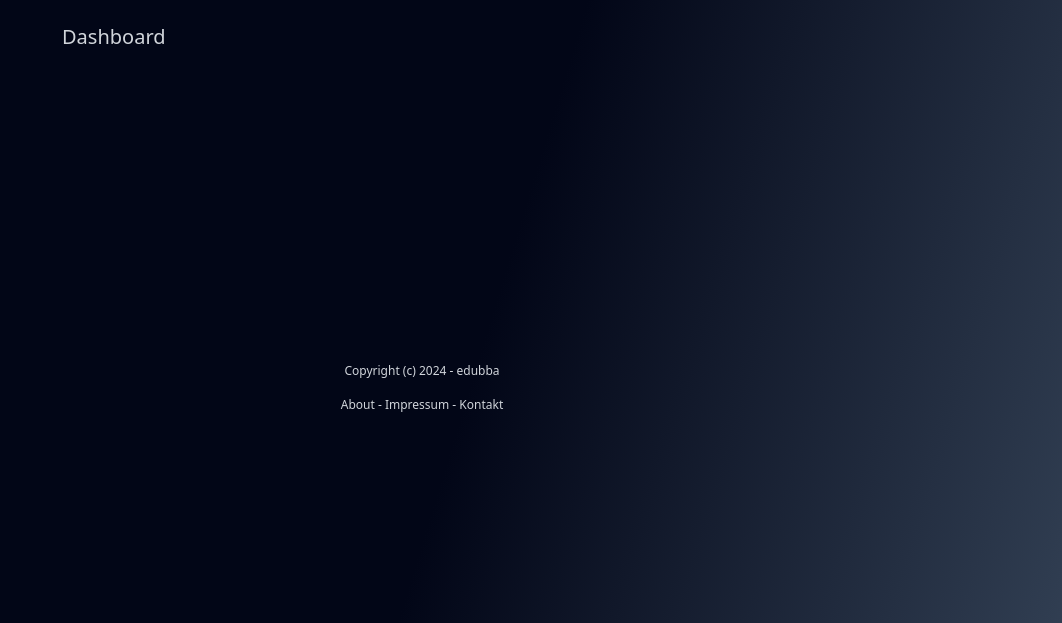
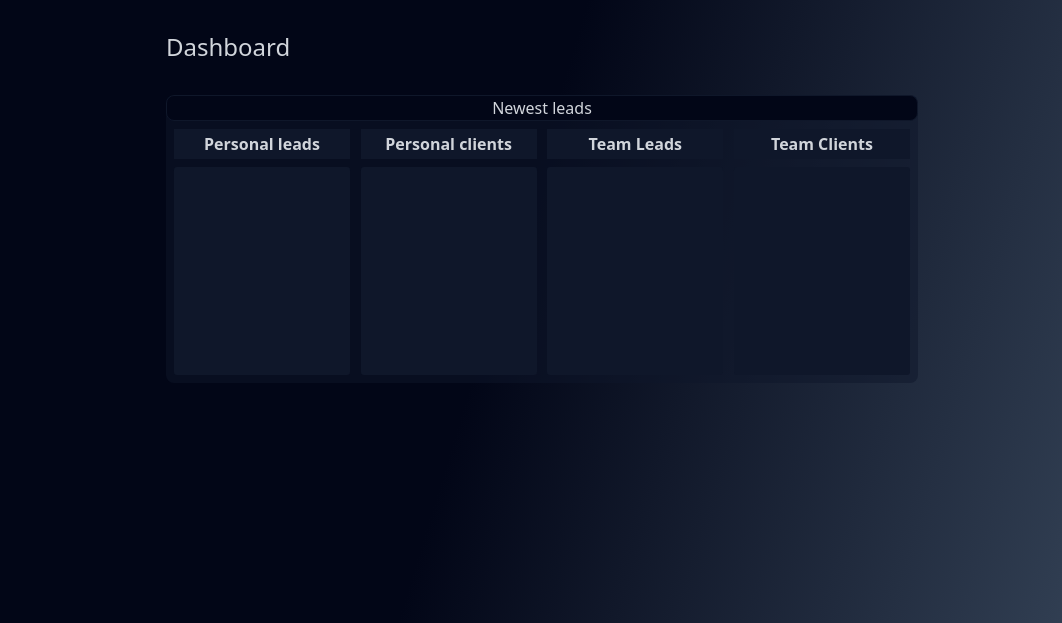
Before and after one commit to thorbjoernheise/edubba, a Django app: template edubba/dashboard/templates/dashboard/dashboard.html in a window 1280 px wide. Shown: the part 57-680 px from the top of the page, without its empty margins (218-1280 px from the left). Run offline with Django 5.2, Linux system fonts and the light colour scheme; the template is opened without the code that fills it, so the values that code supplies are empty; some libraries are stand-ins or nearby versions.

Commit message:
added dashboard

```diff
--- a/edubba/dashboard/templates/dashboard/dashboard.html
+++ b/edubba/dashboard/templates/dashboard/dashboard.html
@@ -3,5 +3,109 @@
 {% block title %}Dashboard{% endblock %}
 
 {% block content %}
-<div class="py-6 px-6"><h1 class="text-xl">Dashboard</h1></div>
+<style>
+    .dashboard-items-container {
+        display: flex;
+        justify-content: space-between;
+        margin: 0.5rem;
+        height: auto;
+    }
+    .dashboard-item {
+        background-color: #0f172a;
+        width: 11rem;
+        height: 13rem;
+        display: flex;
+        justify-content: start;
+        border-radius: 0.2rem;
+        flex-direction: column;
+        overflow-y:auto;
+    }
+    .dashboard-item-headline {
+        background-color: #0f172a;
+        width: 11rem;
+        padding: 0.2rem;
+        height: auto;
+        display: flex;
+        flex-direction: column;
+        align-items: center;
+        font-size: 1rem;
+        font-weight: bold;
+    }
+    .item-content-text-row {
+        border-bottom: solid 0.1rem;
+        border-color: #020617;
+        padding-left : 0.4rem;
+        font-size: 0.9rem;
+    }
+    .module-headline {
+        display: flex;
+        flex-direction: column;
+        align-items: center;
+        background-color: #020617;
+        border: solid 0.1rem;
+        border-radius: 0.5rem;
+        border-color: #0f172a;
+
+
+    }
+</style>
+
+<div class="headline"><h1 class="text-2xl">Dashboard</h1></div>
+
+
+<div class="content-box">
+    <div class="module-headline">
+        <h2>Newest leads</h2>
+    </div>
+    <div class="dashboard-items-container">
+        <div class="dashboard-item-headline">Personal leads</div>
+        <div class="dashboard-item-headline">Personal clients</div>
+        <div class="dashboard-item-headline">Team Leads</div>
+        <div class="dashboard-item-headline">Team Clients</div>
+    </div>
+    <div class="dashboard-items-container">
+
+        <!-- User LEads-->
+        <div class="dashboard-item">
+        {% for lead in leads %}
+            {% if lead.created_by == user %}
+                <div class="item-content-text-row {% cycle 'bg-slate-800' 'bg-slate-900' %}">
+                    {{ lead.firstname }} {{ lead.lastname }}
+                </div>
+            {% endif %}
+        {% endfor %}
+        </div>
+
+        <!-- User CLients-->
+        <div class="dashboard-item">
+            {% for client in clients %}
+                {% if client.created_by == user %}
+                    <div class="item-content-text-row {% cycle 'bg-slate-800' 'bg-slate-900' %}">
+                        {{ client.firstname }} {{ client.lastname }}
+                    </div>
+                {% endif %}
+            {% endfor %}
+        </div>
+
+        <!-- Newest Team Leads-->
+        <div class="dashboard-item">
+            {% for lead in leads %}
+            <div class="item-content-text-row {% cycle 'bg-slate-800' 'bg-slate-900' %}">
+                {{ lead.firstname }} {{ lead.lastname }}
+            </div>
+        {% endfor %}
+        </div>
+
+        <!-- Newest Team Client-->
+        <div class="dashboard-item">
+            {% for client in clients %}
+            <div class="item-content-text-row {% cycle 'bg-slate-800' 'bg-slate-900' %}">
+                {{ client.firstname }} {{ client.lastname }}
+            </div>
+        {% endfor %}
+        </div>
+    </div>
+</div>
+
+
 {% endblock %}
```
Also changed, not shown: edubba/dashboard/views.py (+13 -1 lines).
